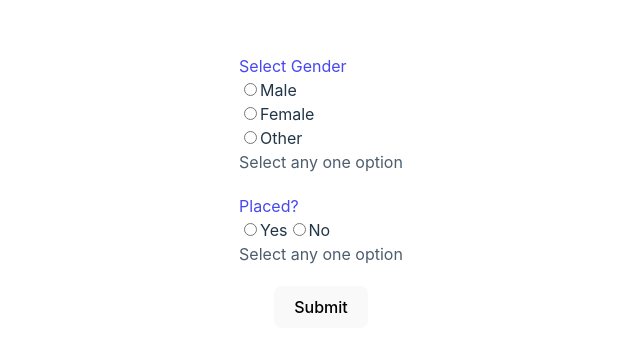
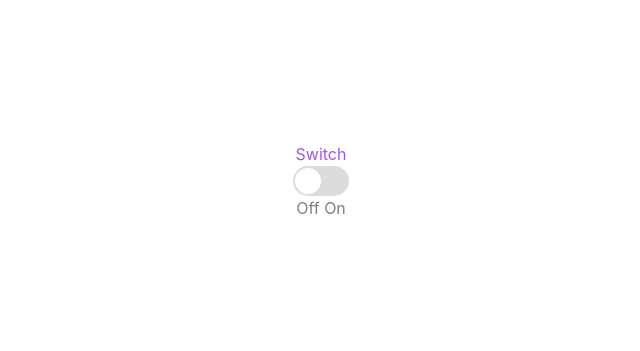
Before and after one commit to sac6inarya/react-form-lib, a React (Vite) app: page / in a window 1280 px wide. Shown: the part 219-570 px from the top of the page, without its empty margins (319-959 px from the left). Built offline with nearby package versions, Linux system fonts and the light colour scheme.

Commit message:
Switch done

```diff
--- a/src/App.tsx
+++ b/src/App.tsx
@@ -1,60 +1,26 @@
 import "./App.css";
-import Radio, { RadioFieldProps } from "./components/Radio/index";
-import { Option } from "./components/Radio/index";
 import { Formik } from "formik";
-import * as Yup from "yup";
-// import { ReactForm } from "react-forms";
+import Switch, { SwitchFieldProps } from "./components/Checkbox/Switch";
 
-const genderOptions: Option[] = [
-  { value: "male", label: "Male" },
-  { value: "female", label: "Female" },
-  { value: "other", label: "Other" },
-];
-const genderFieldProps: RadioFieldProps = {
-  name: "gender",
-  options: genderOptions,
-  header: "Select Gender",
-  helperText: "Select any one option",
-  column: true,
-};
-
-const placedOptions: Option[] = [
-  { value: "yes", label: "Yes" },
-  { value: "no", label: "No" },
-];
-const placedFieldProps: RadioFieldProps = {
-  name: "placed",
-  options: placedOptions,
-  header: "Placed?",
-  helperText: "Select any one option",
+const onOrOff: SwitchFieldProps = {
+  name: "switchValue",
+  label: "Switch",
+  helperText: "Off On",
 };
 
 function App() {
-  const validationSchema = Yup.object({
-    gender: Yup.string().required("Required"),
-    placed: Yup.string().required("Required"),
-  });
-
-  const initialValues = {
-    gender: "",
-    placed: "",
-  };
-
   return (
     <div className="App">
       <Formik
-        initialValues={initialValues}
-        validationSchema={validationSchema}
+        initialValues={{}}
         onSubmit={(values) => {
           console.log(values);
         }}
       >
         {(formikProps) => {
           return (
-            <form onSubmit={formikProps.handleSubmit} className="radio-form">
-              <Radio formikProps={formikProps} fieldProps={genderFieldProps} />
-              <Radio formikProps={formikProps} fieldProps={placedFieldProps} />
-              <button type="submit">Submit</button>
+            <form>
+              <Switch formikProps={formikProps} fieldProps={onOrOff} />
             </form>
           );
         }}
--- /dev/null
+++ b/src/components/Checkbox/Switch/index.tsx
@@ -0,0 +1,41 @@
+import React from "react";
+import { FieldProps } from "../../../Types";
+import "./styles.css";
+import { get } from "lodash";
+
+export interface SwitchFieldProps {
+  name?: string;
+  label?: string;
+  helperText?: string;
+}
+
+interface SwithcProps extends FieldProps {
+  fieldProps: SwitchFieldProps;
+}
+
+const Switch: React.FC<SwithcProps> = ({ formikProps, fieldProps }) => {
+  const { label, name, helperText } = fieldProps;
+
+  const fieldValue = get(formikProps, `values.${name}`);
+  const handleOnChange = () => {
+    formikProps.setFieldValue(`${name}`, !fieldValue);
+  };
+  return (
+    <div className="switch-field">
+      <span className="switch-label">{label}</span>
+      <label className="switch-container">
+        <input
+          className="slider"
+          type="checkbox"
+          checked={!!fieldValue}
+          value={fieldValue}
+          onChange={handleOnChange}
+        />
+        <span className="slider round"></span>
+      </label>
+      <span className="helper-text">{helperText}</span>
+    </div>
+  );
+};
+
+export default Switch;
--- /dev/null
+++ b/src/components/Checkbox/Switch/styles.css
@@ -0,0 +1,69 @@
+.switch-field {
+    display: flex;
+    justify-content: center;
+    align-items: center;
+    flex-direction: column;
+
+    }
+
+    .switch-container {
+    position: relative;
+    width: 56px;
+    height: 30px;
+    }
+
+    .switch-container input {
+    opacity: 0;
+    width: 0;
+    height: 0;
+    }
+
+    .switch-label {
+    color: blueviolet;
+    opacity: .8;
+    }
+
+    .helper-text {
+    color: black;
+    opacity: .5;
+    }
+
+    .slider {
+    position: absolute;
+    cursor: pointer;
+    top: 0;
+    left: 0;
+    right: 0;
+    bottom: 0;
+    background-color: rgb(220, 220, 220);
+    transition: .3s;
+    }
+
+    .slider:before {
+    position: absolute;
+    content: "";
+    height: 26px;
+    width: 26px;
+    left: 2px;
+    bottom: 2px;
+    background-color: white;
+    transition: .3s;
+    }
+
+    input:checked + .slider {
+    background-color: blueviolet;
+    }
+
+
+    input:checked + .slider:before {
+    transform: translateX(26px);
+    }
+
+
+    .slider.round {
+    border-radius: 30px;
+    }
+
+    .slider.round:before {
+    border-radius: 50%;
+    }
```
